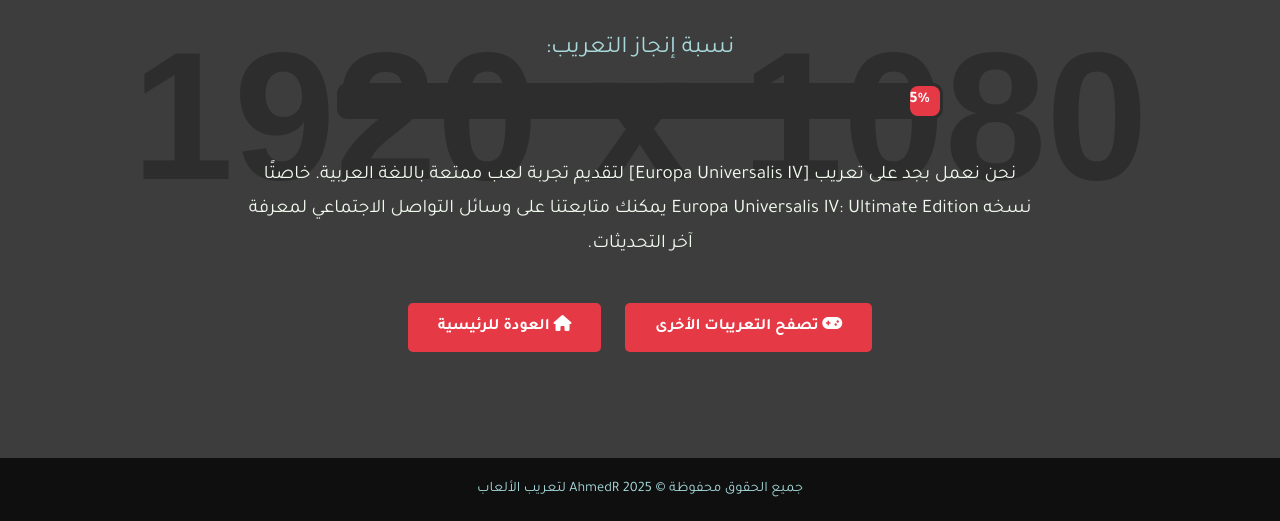
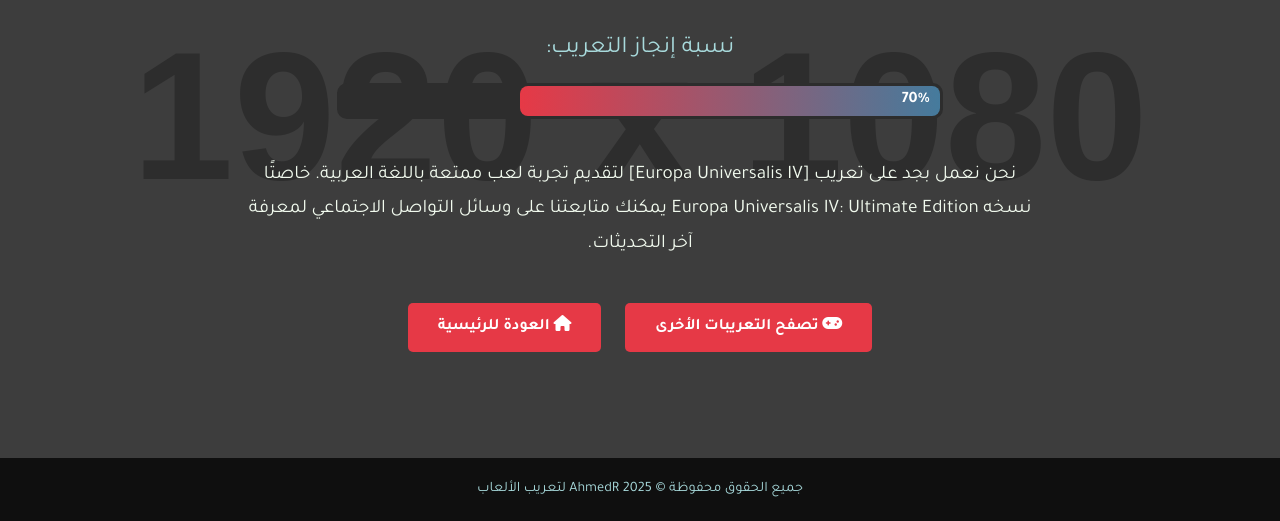
Before and after one commit to LordDZx/ar, a plain HTML site: page eu4-soon.html in a window 1280 px wide. Shown: the part 279-800 px from the top of the page. Drawn offline with Linux system fonts and the light colour scheme; placeholder pictures from the web are drawn by us.

Commit message:
Update eu4-soon.html

```diff
--- a/eu4-soon.html
+++ b/eu4-soon.html
@@ -257,7 +257,7 @@
         }
 
         // قم بتعيين نسبة الإنجاز الحالية هنا (من 0 إلى 100)
-        updateProgress(5); // غير الرقم هنا إلى النسبة المطلوبة (1%, 5%, 25% إلخ)
+        updateProgress(70); // غير الرقم هنا إلى النسبة المطلوبة (1%, 5%, 25% إلخ)
 
         // إضافة السنة الحالية تلقائياً
         document.getElementById('year').textContent = new Date().getFullYear();
```
